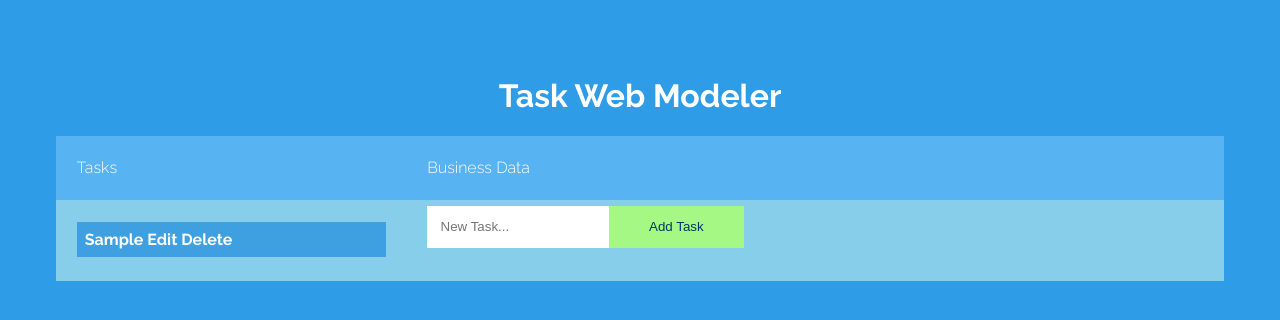
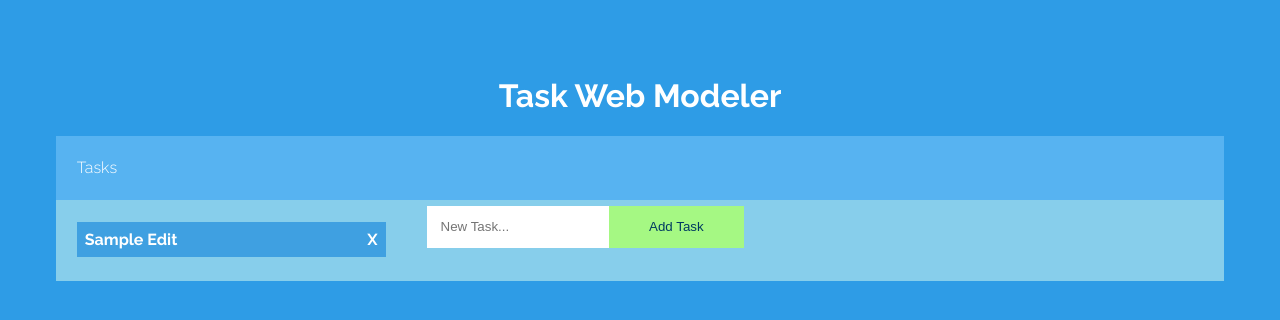
Before and after one commit to themeter/twm, an Angular app: page / in a window 1280 px wide. Both pictures are taken after typing "Sample" into the empty fields and a click on the input "Add Task". Shown: the top 320 px of the page. Built offline with nearby package versions, Linux system fonts and the light colour scheme.

Commit message:
add data model2

```diff
--- a/src/app/app-routing.module.ts
+++ b/src/app/app-routing.module.ts
@@ -9,7 +9,7 @@ const routes: Routes = [
     component: HomeComponent
   },
   {
-    path: 'taskEdit',
+    path: 'taskEdit/:id',
     component: TaskEditComponent
   }
 ];
--- a/src/app/app.component.scss
+++ b/src/app/app.component.scss
@@ -0,0 +1,3 @@
+.float-right {
+  float: right;
+}
--- a/src/app/home/home.component.html
+++ b/src/app/home/home.component.html
@@ -4,7 +4,7 @@
 		<p>Tasks</p>
 	</div>
 	<div class="col">
-		<p>Business Data</p>
+		<!-- <p>Business Data</p> -->
 	</div>
 </div>
 
@@ -12,7 +12,7 @@
    <!-- [@tasks]="tasks.length"> -->
   <div class="col">
     <p class="life-container" *ngFor="let task of tasktypes; let i = index" (click)="enable()">
-      <span class="t-name">{{task.name}} </span><span class="t-edit" routerLink="taskEdit"> Edit</span><span class="t-delete" (click)="removeItem(i)"> Delete</span>
+      <span class="t-name">{{task.name}} </span><span class="t-edit" routerLink="taskEdit/{{task.name}}"> Edit</span><span class="float-right" (click)="removeItem(i)">   X</span>
     </p>
   </div>
 
--- a/src/app/home/home.component.scss
+++ b/src/app/home/home.component.scss
@@ -44,3 +44,7 @@ input.btn {
 .t-edit {
   backgroung: green;
 }
+
+.float-right {
+  float: right;
+}
--- a/src/app/task-edit/task-edit.component.ts
+++ b/src/app/task-edit/task-edit.component.ts
@@ -1,5 +1,7 @@
 import { Component, OnInit } from '@angular/core';
 import { trigger, style, animate, transition, keyframes, query, stagger } from '@angular/animations';
+import { TaskdataService } from '../taskdata.service';
+import { TaskType } from '../taskdata.service';
 
 @Component({
   selector: 'app-task-edit',
@@ -35,9 +37,12 @@ export class TaskEditComponent implements OnInit {
   outputvar = false;
   arrayvar = false;
 
-  constructor() { }
+  tasktypes = [];
+
+  constructor(private _taskdata: TaskdataService) { }
 
   ngOnInit() {
+    this._taskdata.tasktype.subscribe(res => this.tasktypes = res);
   }
 
   addField(){
```
